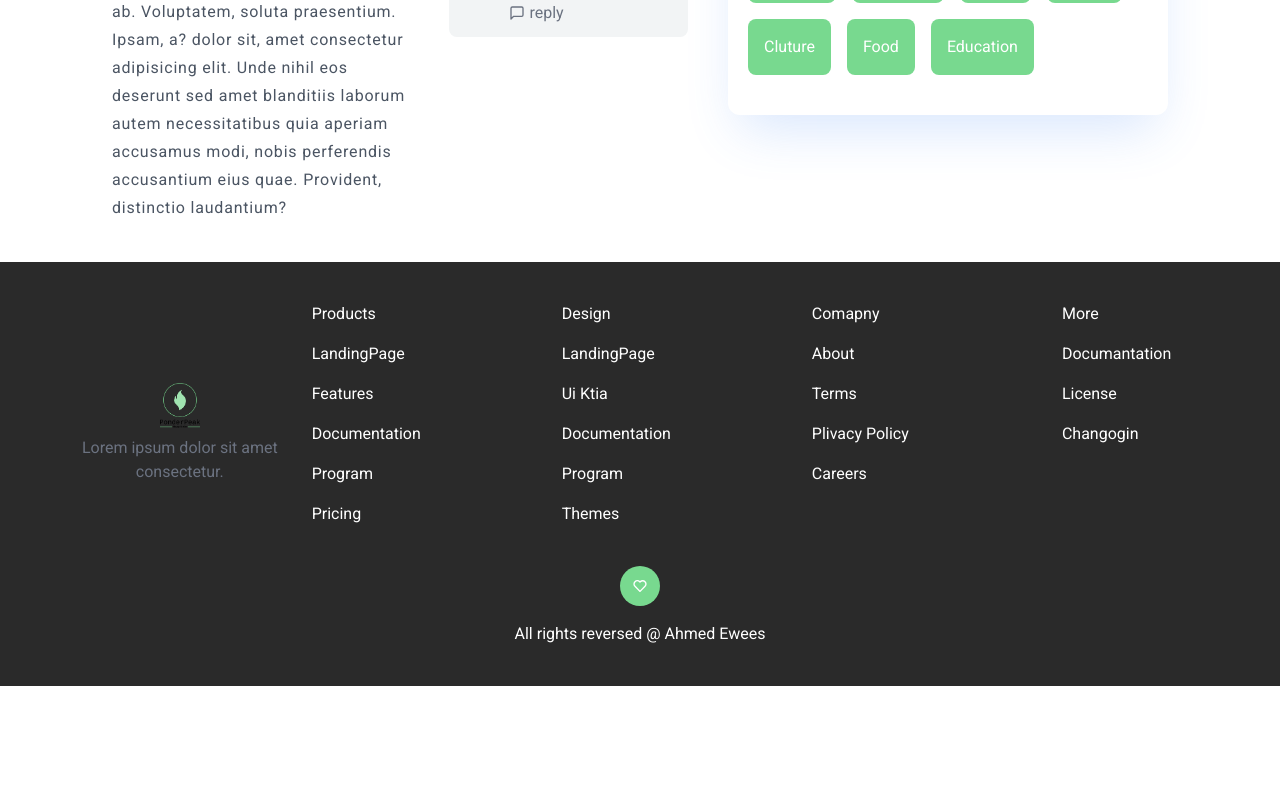
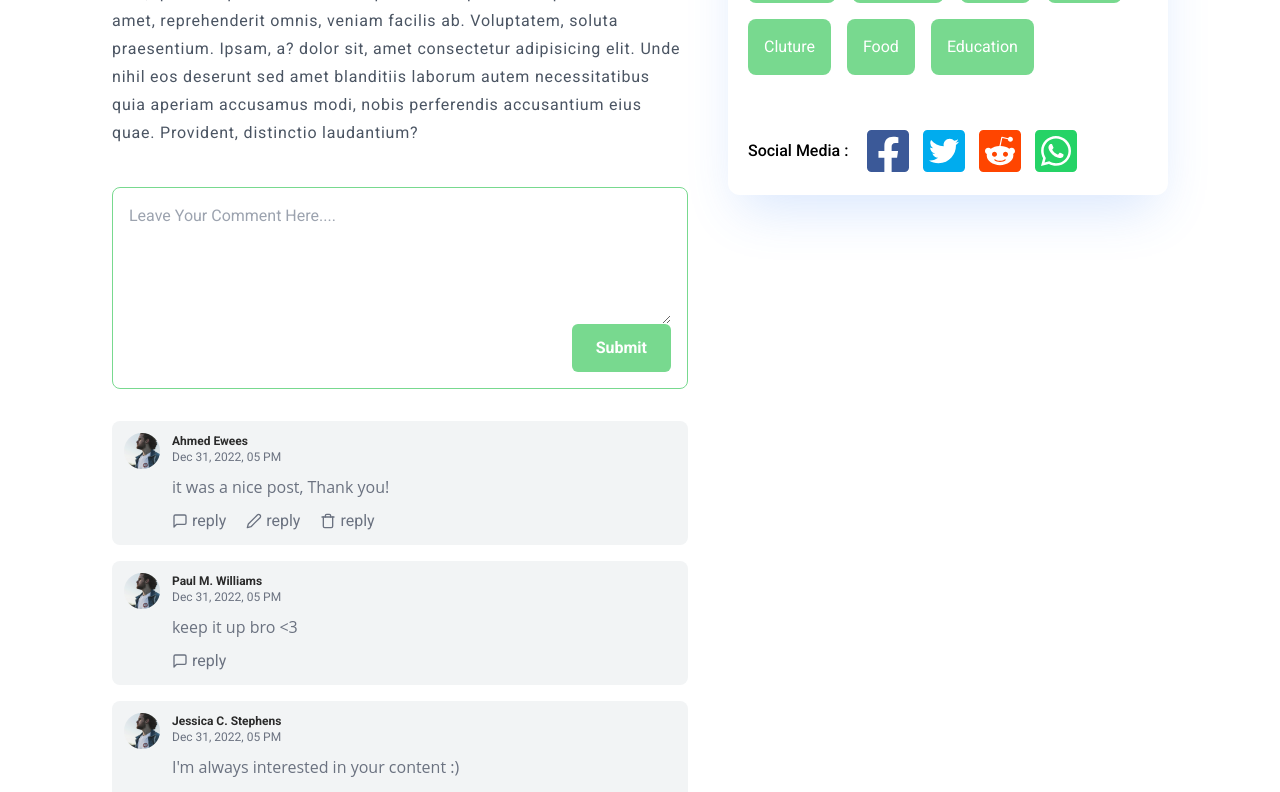
Before and after one commit to AhmedEweesKorany/Ponder_Peak, a React (Vite) app: page /article/22 in a window 1280 px wide. Shown: the part 840-1632 px from the top of the page. Before the commit the page ends 1526 px from the top, so only its background shows below. Built offline with nearby package versions, Linux system fonts and the light colour scheme.

Commit message:
compelet Article Section and fix some issues

```diff
--- a/src/components/Comments/Comment.jsx
+++ b/src/components/Comments/Comment.jsx
@@ -6,11 +6,11 @@ const Comment = ({comment,loginnedUserId}) => {
   const isUserLoggedIn = Boolean(loginnedUserId)
   const commentEdit = loginnedUserId === comment.user._id
   return (
-    <div className='flex gap-x-3 bg-[#f2f4f5] p-3 rounded-lg'>
+    <div className='flex gap-x-3 bg-[#f2f4f5] p-3 rounded-lg dark:bg-transparent dark:border dark:border-gray-600'>
 
       <img src={images.postProfile1} alt="user Profile " className='w-9 h-9 object-cover rounded-full' />
       <div className='flex flex-col flex-1'>
-<h5 className='font-bold text-xs text-semiblack'>
+<h5 className='font-bold text-xs text-semiblack dark:text-white dark:font-bold'>
   {comment.user.name}
 </h5>
 <span className='text-xs text-gray-500'>
--- a/src/components/Comments/CommentContainer.jsx
+++ b/src/components/Comments/CommentContainer.jsx
@@ -8,7 +8,8 @@ export default function CommentContainer({className,loginnedUserId}) {
   const mainComments = comments.filter(item=> item.parent == null)
   const replyComments = comments.filter(item=> item.parent != null)
 
-console.log(replyComments)
+  const [affectedComments,setAffectedComments] = useState(null)
+// console.log(replyComments)
 
 /* The `useEffect` hook in the provided code snippet is used to fetch comments data when the component
 mounts for the first time. Here's a breakdown of what it does: */
@@ -41,7 +42,7 @@ mounts for the first time. Here's a breakdown of what it does: */
         <CommentForm formSubmitHandler={(text)=> addCommentHandler(text)}/>
           <div className='space-y-4 mt-8'>
             {mainComments.map((comment,i)=>{
-               return <Comment key={i} comment={comment} loginnedUserId={loginnedUserId}/>
+               return <Comment key={i} comment={comment} loginnedUserId={loginnedUserId} affectedComments={affectedComments} setAffectedComments={setAffectedComments}/>
             })}
           </div>
     </div>
--- a/src/pages/ArticlePage/ArticaleDetailPage.jsx
+++ b/src/pages/ArticlePage/ArticaleDetailPage.jsx
@@ -5,6 +5,7 @@ import { images } from "../../constants";
 import { Link } from "react-router-dom";
 import CommentForm from "../../components/Comments/CommentForm";
 import CommentContainer from "../../components/Comments/CommentContainer";
+import SocialMediaShare from "./SocialMediaShare";
 
 const BreadCrumbData = [{
   link:"/",
@@ -53,11 +54,11 @@ const ArticaleDetailPage = () => {
         <h1 className=" dark:text-white text-semiblack text-3xl font-bold my-5">Lorem ipsum dolor sit amet consectetur, adipisicing elit.</h1>
         <p className="text-gray-600 dark:text-gray-400 tracking-wider leading-7">Lorem ipsum Lorem ipsum dolor sit amet consectetur adipisicing elit. Vel, quam adipisci. Aspernatur vero at tenetur id similique atque et tempora repellat ad? Vel blanditiis molestias quis et itaque distinctio eum, quam aliquid totam dicta cupiditate saepe iusto expedita doloribus amet, reprehenderit omnis, veniam facilis ab. Voluptatem, soluta praesentium. Ipsam, a? dolor sit, amet consectetur adipisicing elit. Unde nihil eos deserunt sed amet blanditiis laborum autem necessitatibus quia aperiam accusamus modi, nobis perferendis accusantium eius quae. Provident, distinctio laudantium?</p>
 
+        <CommentContainer loginnedUserId="a"/>
         </div>
 
 {/* leave a comment  */}
 
-        <CommentContainer loginnedUserId="a"/>
 
  {/* latest articles  */}
         <div className=" py-5 flex flex-col gap-8 px-5 mt-14 lg:mt-0 shadow-2xl shadow-blue-500/20 rounded-xl dark:shadow-primary/20">
@@ -78,6 +79,7 @@ const ArticaleDetailPage = () => {
 
             </div>
           </div>
+        <SocialMediaShare/>
         </div>
         </section>{" "}
     </MainLayout>
--- /dev/null
+++ b/src/pages/ArticlePage/SocialMediaShare.jsx
@@ -0,0 +1,25 @@
+import React from 'react'
+import { FaFacebookSquare, FaRedditSquare, FaTwitterSquare, FaWhatsappSquare } from 'react-icons/fa'
+
+const SocialMediaShare = () => {
+  return (
+    <div className='flex gap-x-4 items-center '><h2 className='font-roboto font-medium'>Social Media  : </h2>
+        <ul className='flex gap-x-2'>
+            <li><a href="#">
+                <FaFacebookSquare className='text-[#3b5998] w-12 h-auto '/>
+                </a></li>
+            <li><a href="#">
+                <FaTwitterSquare className='text-[#00acee] w-12 h-auto'/>
+                </a></li>
+            <li><a href="#">
+                <FaRedditSquare className='text-[#ff4500] w-12 h-auto'/>
+                </a></li>
+            <li><a href="#">
+                <FaWhatsappSquare className='text-[#25d366] w-12 h-auto'/>
+                </a></li>
+        </ul>
+    </div>
+  )
+}
+
+export default SocialMediaShare
```
